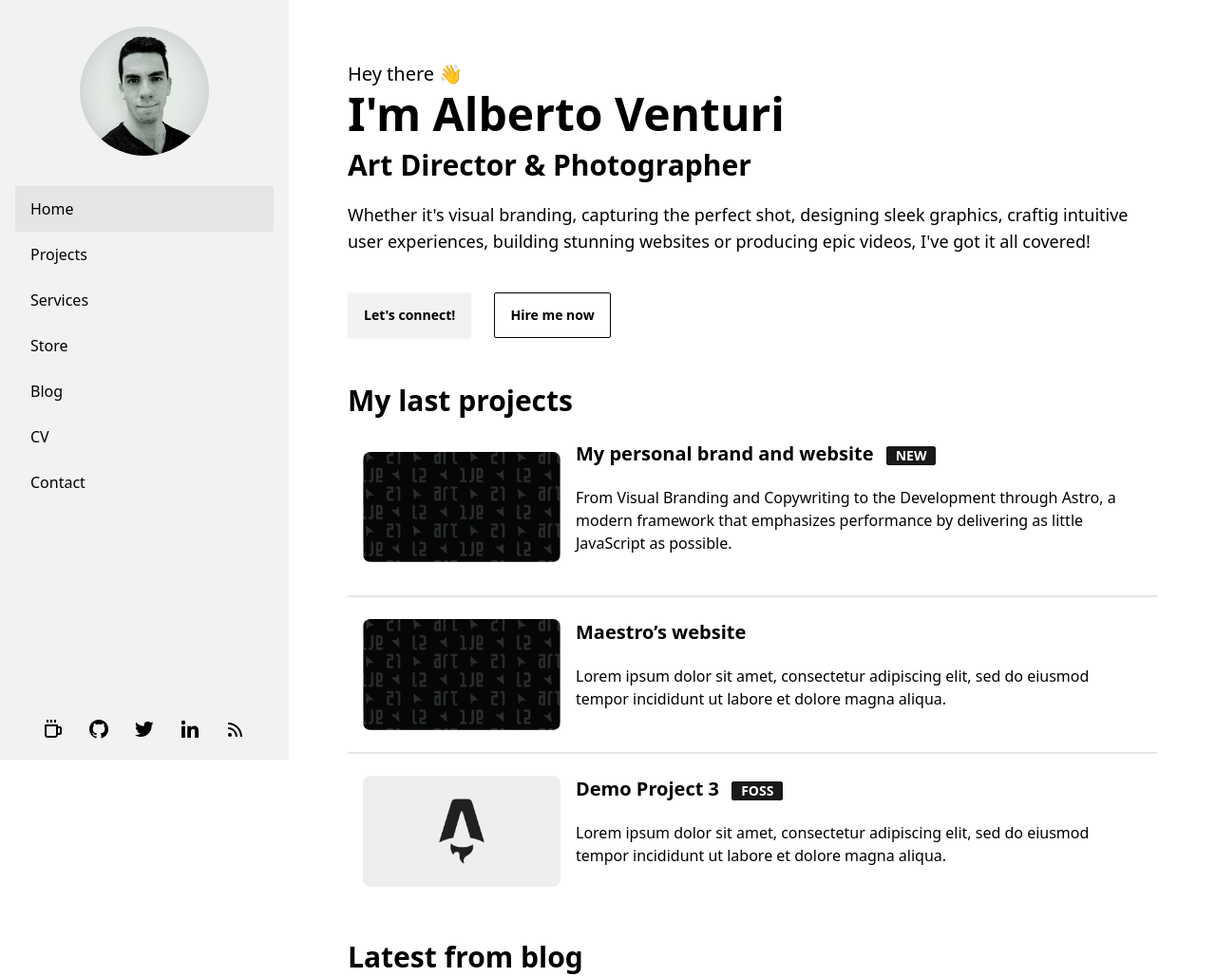
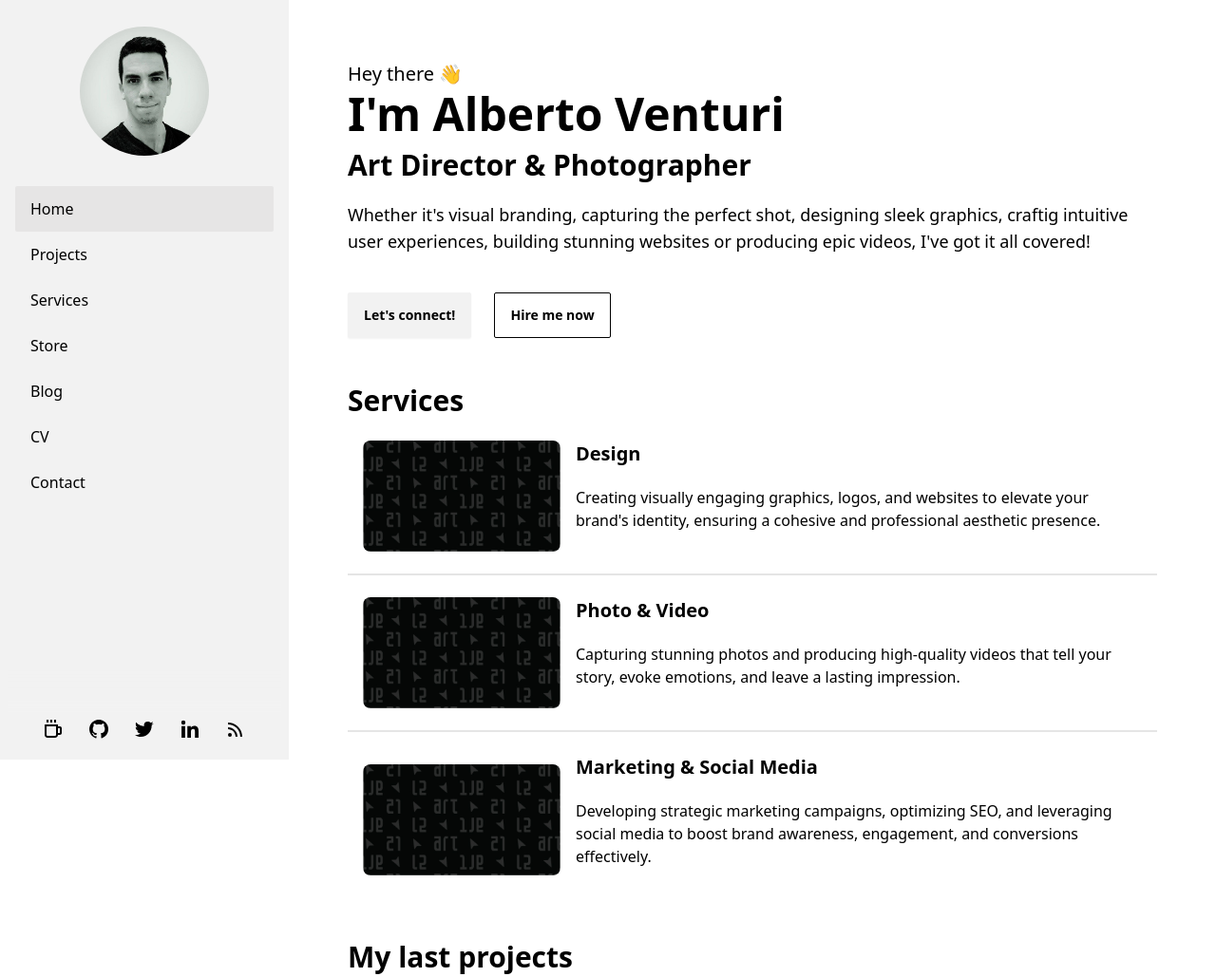
Before and after one commit to albi21dev/myportfolio, an Astro site: page / in a window 1280 px wide. Shown: the top 1029 px of the page at 95% size. Built offline with nearby package versions, Linux system fonts and the light colour scheme; Astro itself is replaced by a stand-in of ours.

Commit message:
index and projects content update

```diff
--- a/src/pages/index.astro
+++ b/src/pages/index.astro
@@ -28,34 +28,35 @@
   </div>
 
   <div>
-    <div class="text-3xl w-full font-bold mb-2">My last projects</div>
+    <div class="text-3xl w-full font-bold mb-2">Services</div>
   </div>
 
   <HorizontalCard
-    title="My personal brand and website"
+    title="Design"
     img="/myportfolio/placeholder_image.png"
-    desc="From Visual Branding and Copywriting to the Development through Astro, a modern framework that emphasizes performance by delivering as little JavaScript as possible."
+    desc="Creating visually engaging graphics, logos, and websites to elevate your brand's identity, ensuring a cohesive and professional aesthetic presence."
     url="#"
-    badge="NEW"
+
   />
   <div class="divider my-0"></div>
   <HorizontalCard
-    title="Maestro’s website"
+    title="Photo & Video"
     img="/myportfolio/placeholder_image.png"
-    desc="Lorem ipsum dolor sit amet, consectetur adipiscing elit, sed do eiusmod tempor incididunt ut labore et dolore magna aliqua."
+    desc="Capturing stunning photos and producing high-quality videos that tell your story, evoke emotions, and leave a lasting impression."
     url="#"
+
   />
   <div class="divider my-0"></div>
   <HorizontalCard
-    title="Demo Project 3"
-    img="/myportfolio/post_img.webp"
-    desc="Lorem ipsum dolor sit amet, consectetur adipiscing elit, sed do eiusmod tempor incididunt ut labore et dolore magna aliqua."
+    title="Marketing & Social Media"
+    img="/myportfolio/placeholder_image.png"
+    desc="Developing strategic marketing campaigns, optimizing SEO, and leveraging social media to boost brand awareness, engagement, and conversions effectively."
     url="#"
-    badge="FOSS"
+
   />
 
   <div>
-    <div class="text-3xl w-full font-bold mb-5 mt-10">Latest from blog</div>
+    <div class="text-3xl w-full font-bold mb-5 mt-10">My last projects</div>
   </div>
 
   {
--- a/src/pages/projects.astro
+++ b/src/pages/projects.astro
@@ -9,18 +9,19 @@
   </div>
 
   <HorizontalCard
-    title="Demo Project 1"
-    img="/myportfolio/post_img.webp"
-    desc="Lorem ipsum dolor sit amet, consectetur adipiscing elit, sed do eiusmod tempor incididunt ut labore et dolore magna aliqua."
+    title="My personal brand and website"
+    img="/myportfolio/placeholder_image.png"
+    desc="From Visual Branding and Copywriting to the Development through Astro, a modern framework that emphasizes performance by delivering as little JavaScript as possible."
     url="#"
-    badge="NEW"
+    badge="ASTRO"
   />
   <div class="divider my-0"></div>
   <HorizontalCard
-    title="Demo Project 2"
-    img="/myportfolio/post_img.webp"
-    desc="Lorem ipsum dolor sit amet, consectetur adipiscing elit, sed do eiusmod tempor incididunt ut labore et dolore magna aliqua."
+    title="Maestro´s website"
+    img="/myportfolio/placeholder_image.png"
+    desc="A minimalistic website for a world-class composer and pianist. Optimized for reaching the audience through deep market analysis and SEO with Semrush. The use of WordPress was intended to give him independence once the project was completed."
     url="#"
+    badge="WORDPRESS"
   />
 
   <div>
@@ -28,23 +29,23 @@
   </div>
 
   <HorizontalCard
-    title="Demo Project 3"
-    img="/myportfolio/post_img.webp"
-    desc="Lorem ipsum dolor sit amet, consectetur adipiscing elit, sed do eiusmod tempor incididunt ut labore et dolore magna aliqua."
+    title="Rebranding and website"
+    img="/myportfolio/placeholder_image.png"
+    desc="Restyle and harmonize the brand for a Non-Profit Organization by building the website on WordPress to ensure independence for updates."
     url="#"
-    badge="FOSS"
+    badge="WORDPRESS"
   />
   <div class="divider my-0"></div>
   <HorizontalCard
-    title="Demo Project 4"
-    img="/myportfolio/post_img.webp"
-    desc="Lorem ipsum dolor sit amet, consectetur adipiscing elit, sed do eiusmod tempor incididunt ut labore et dolore magna aliqua."
+    title="Rebranding"
+    img="/myportfolio/placeholder_image.png"
+    desc="Refreshed a logo for a small business, maintaining the original childish design at the client's specific request."
     url="#"
   />
   <div class="divider my-0"></div>
   <HorizontalCard
     title="Demo Project 5"
-    img="/myportfolio/post_img.webp"
+    img="/myportfolio/placeholder_image.png"
     desc="Lorem ipsum dolor sit amet, consectetur adipiscing elit, sed do eiusmod tempor incididunt ut labore et dolore magna aliqua."
     url="#"
   />
```
